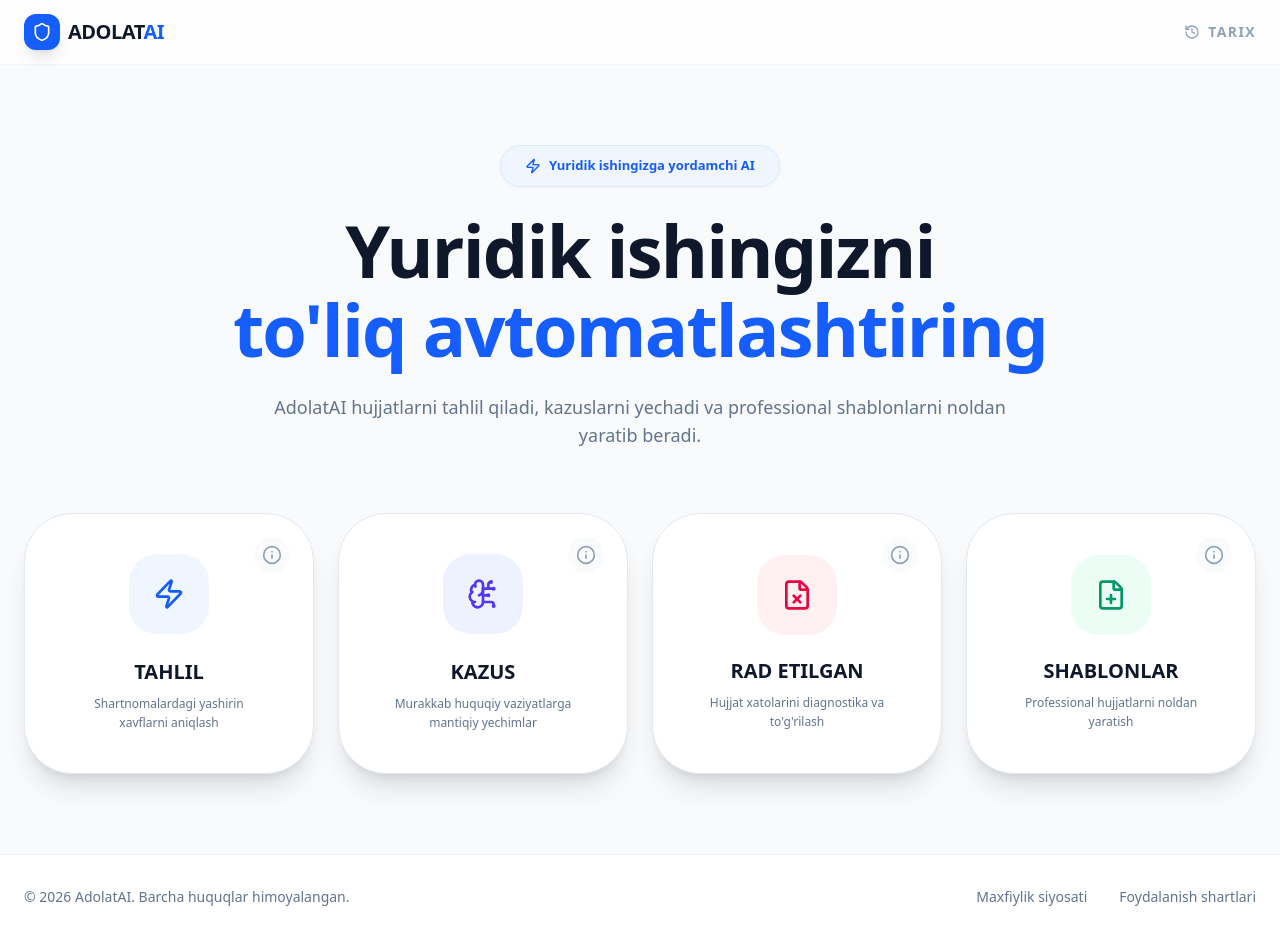
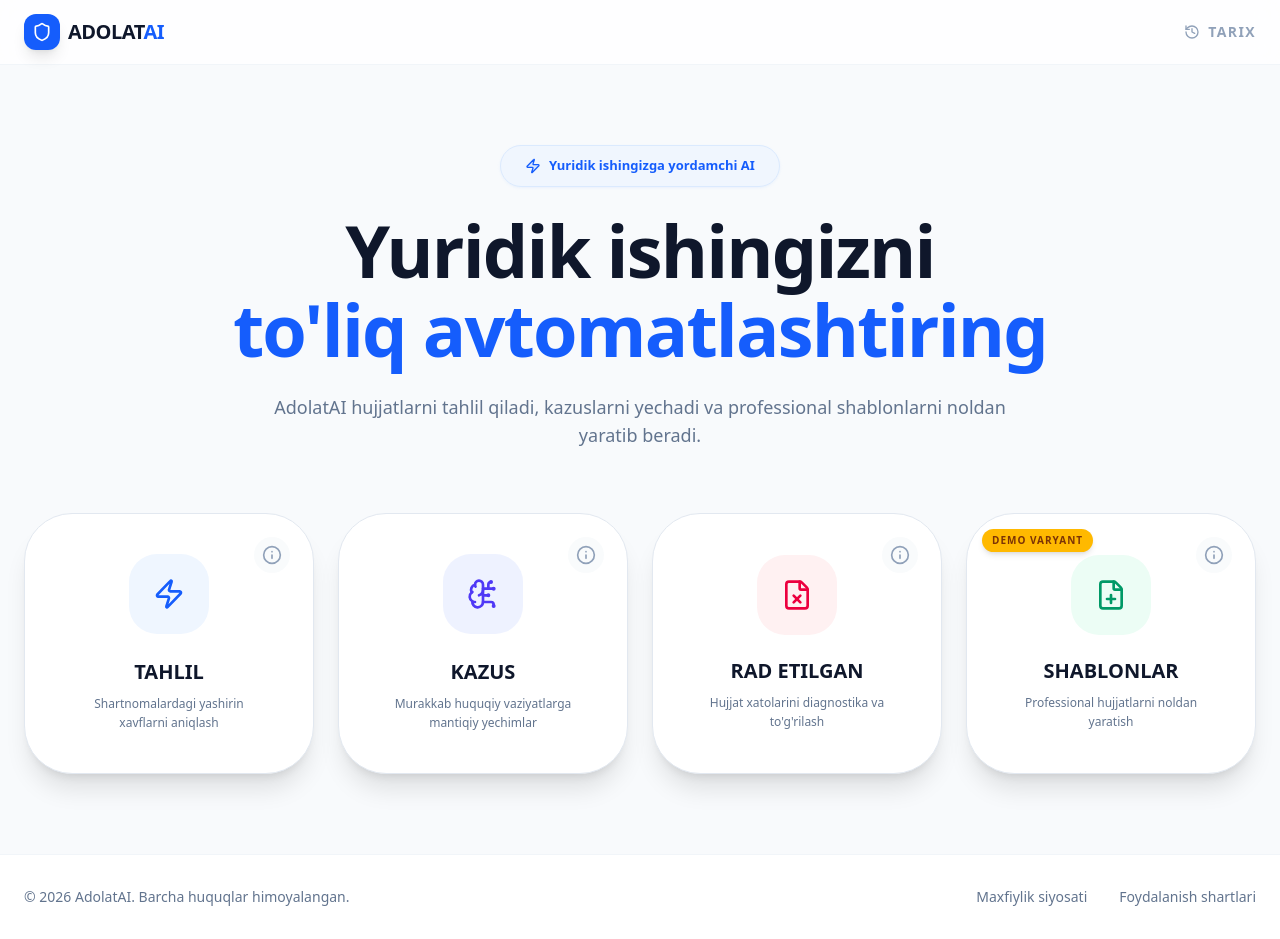
Before and after one commit to Nodirbek2345/HuquqiyAI, a React (Vite) app: page / in a window 1280 px wide. Built offline with nearby package versions, Linux system fonts and the light colour scheme; no server answers.

Commit message:
ui: Shablonlar kartasiga DEMO VARYANT badge qo'shildi

```diff
--- a/src/app/App.tsx
+++ b/src/app/App.tsx
@@ -404,6 +404,10 @@ const App: React.FC = () => {
 
                                     {/* Shablonlar */}
                                     <div className="group relative">
+                                        {/* DEMO VARYANT badge */}
+                                        <div className="absolute top-2 left-2 sm:top-4 sm:left-4 z-20 px-2.5 py-1 bg-amber-400 text-amber-900 text-[8px] sm:text-[10px] font-black uppercase tracking-widest rounded-full shadow-md">
+                                            Demo varyant
+                                        </div>
                                         <button onClick={() => startFlow('template')} className="w-full h-full flex flex-col items-center justify-center text-center p-5 sm:p-10 bg-white border border-slate-200 rounded-[28px] sm:rounded-[48px] shadow-lg sm:shadow-xl hover:shadow-emerald-100/50 transition-all active:scale-[0.98] lg:hover:-translate-y-2 overflow-hidden">
                                             <div className="w-12 h-12 sm:w-20 sm:h-20 bg-emerald-50 rounded-[18px] sm:rounded-[28px] flex items-center justify-center mb-3 sm:mb-6 lg:group-hover:scale-110 transition-transform duration-500">
                                                 <FilePlus className="w-5 h-5 sm:w-8 sm:h-8 text-emerald-600" />
```
